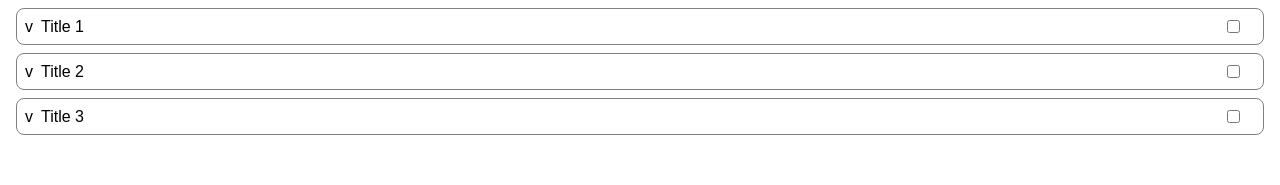
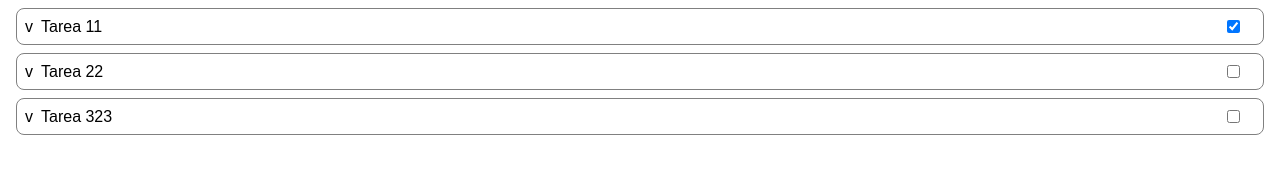
Before and after one commit to gabo-x86/todo-reactjs, a React (Create React App) app: page / in a window 1280 px wide. Shown: the top 185 px of the page. Built offline with nearby package versions, Linux system fonts and the light colour scheme.

Commit message:
useState checkbox created

```diff
--- a/src/App.js
+++ b/src/App.js
@@ -5,15 +5,10 @@ import TaskList from './components/TaskList';
 
 
 function App() {
-  const TODO = [
-    {id: '1', title: 'Title 1', completed: false, description: 'description', steps: ['step1','step2','step3']},
-    {id: '2', title: 'Title 2', completed: false, description: 'description 2', steps: ['step1','step2','step3','step4']},
-    {id: '3', title: 'Title 3', completed: false, description: 'description 3', steps: ['step1','step2']}
-  ]
 
   return (
     <>
-      <TaskList tasks={TODO}/>
+      <TaskList />
     </>
   );
 }
--- a/src/components/Task/index.jsx
+++ b/src/components/Task/index.jsx
@@ -1,28 +1,31 @@
 import React, { useState } from "react";
 import './task.css'
 
-const Task = ({task}) =>{
+const Task = ({task, todoData, setTodoData}) =>{
     const [showDetail, setShowDetail] = useState(false);
 
     const showTaskDetail = () =>{
-        setShowDetail(!showDetail)
+        setShowDetail(!showDetail);
     }
-    const setCheckBoxValue = (id) =>{
-        console.log(`Checkbox-value ${id} has changed :)`);
+
+    const onCheckTask  = () =>{
+        const newTodoData = todoData.map(e => e.id===task.id ? {...task, completed:!task.completed} : e)
+        setTodoData(newTodoData);
     }
+
     return(
         <>
             <div className='task'>
                 <span className='task-icon' onClick={showTaskDetail}>v</span>
-                <span className='task-text'>{task.title}</span>
-                <input type='checkbox' checked={task.completed} onChange={()=>setCheckBoxValue(task.id)}></input>
+                <span className='task-text'>{task.name}</span>
+                <input type='checkbox' checked={task.completed} onChange={onCheckTask}></input>
             </div>
             {showDetail && (
                 <>
                     steps-list
                     <ul>
                         {task.steps.map((step,index)=>(
-                            <li key={`task${task.id}_step${index}`}>{step}</li>
+                            <li key={step.id}>{step.name}</li>
                         ))}
                     </ul>
                 </>
--- a/src/components/TaskList/index.jsx
+++ b/src/components/TaskList/index.jsx
@@ -1,12 +1,15 @@
-import React from "react";
+import React, { useState } from "react";
 import Task from "../Task";
+import { INITIAL_DATA } from "../../data";
 import './taskList.css';
 
-const TaskList = ({tasks}) =>{
+const TaskList = () =>{
+    const [todoData, setTodoData] = useState(INITIAL_DATA);
+
     return(
         <>
-            {tasks.map((element)=>(
-                <Task key={element.id} task={element} />
+            {todoData.map((element)=>(
+                <Task key={element.id} task={element} setTodoData={setTodoData} todoData={todoData}/>
             ))}
         </>
     )
--- /dev/null
+++ b/src/data/index.js
@@ -0,0 +1,40 @@
+export const INITIAL_DATA = [
+    {
+      id: 't1',
+      name: 'Tarea 11',
+      completed: true,
+      description: 'Lorem ipsum dolor sit amet, consectetur adipiscing elit. Vestibulum sodales tincidunt lobortis.',
+      steps: []
+    },
+    {
+      id: 't2',
+      name: 'Tarea 22',
+      completed: false,
+      description: 'Phasellus rutrum sagittis luctus. Sed et nisi non dolor hendrerit feugiat in eget magna.',
+      steps: [
+        {
+          id: 't2s1',
+          name: 'step 1',
+          completed: false
+        }
+      ]
+    },
+    {
+      id: 't3',
+      name: 'Tarea 323',
+      completed: false,
+      description: 'Aliquam erat volutpat. Phasellus viverra purus nunc, commodo eleifend mauris scelerisque ac.',
+      steps: [
+        {
+          id: 't3s1',
+          name: 'step 1',
+          completed: false
+        },
+        {
+          id: 't3s2',
+          name: 'step 2',
+          completed: false
+        }
+      ]
+    }
+  ]
```
